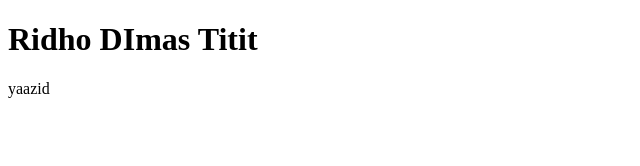
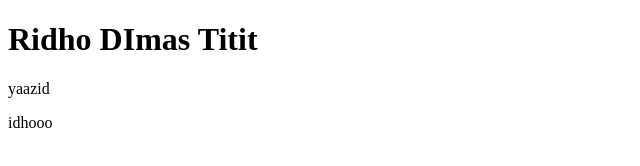
Before and after one commit to yazidid16/TITIT, a plain HTML site: page INDEX.HTML in a window 1280 px wide. Shown: the full height of the page, 0-640 px from the left. Drawn offline with Linux system fonts and the light colour scheme.

Commit message:
menambahkan p idho

```diff
--- a/INDEX.HTML
+++ b/INDEX.HTML
@@ -8,5 +8,6 @@
 <body>
     <H1>Ridho DImas Titit</H1>
     <p>yaazid</p>
+    <p>idhooo</p>
 </body>
 </html>
```
